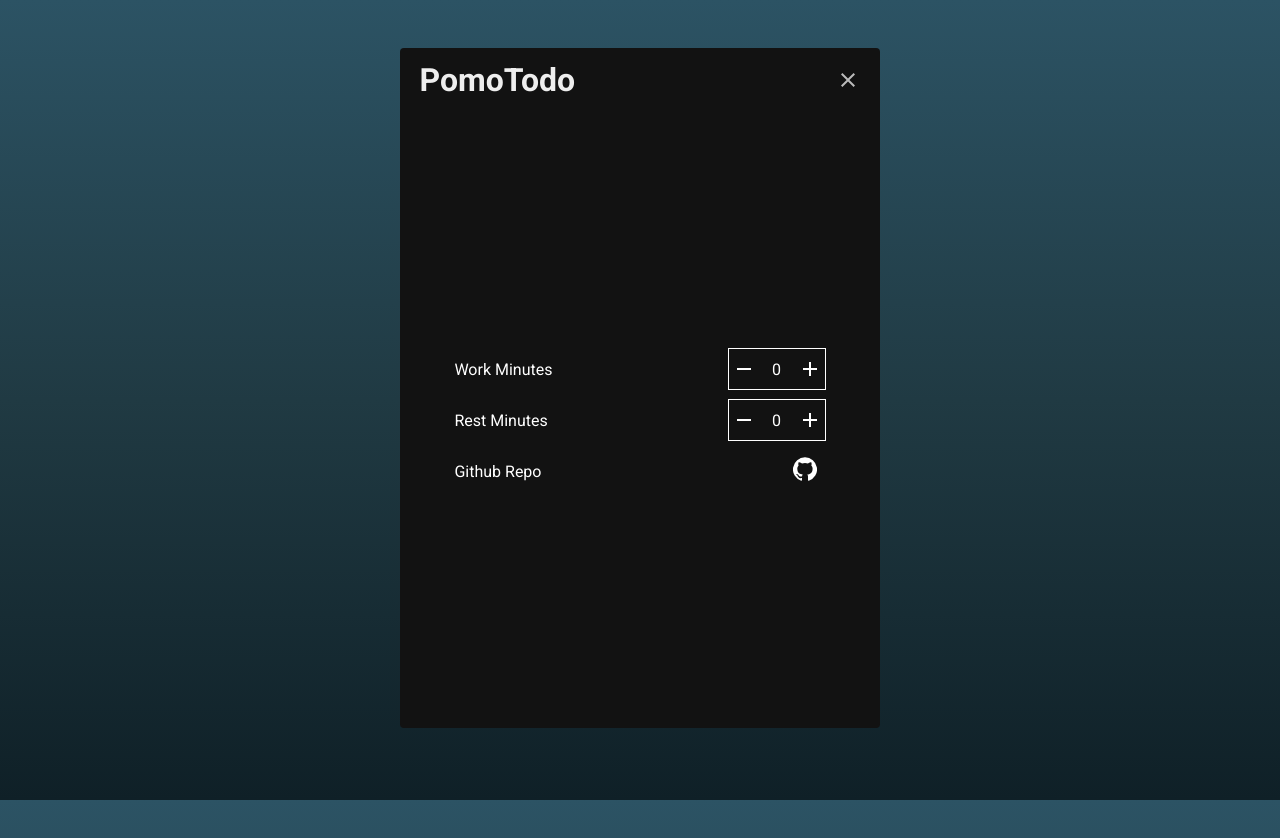
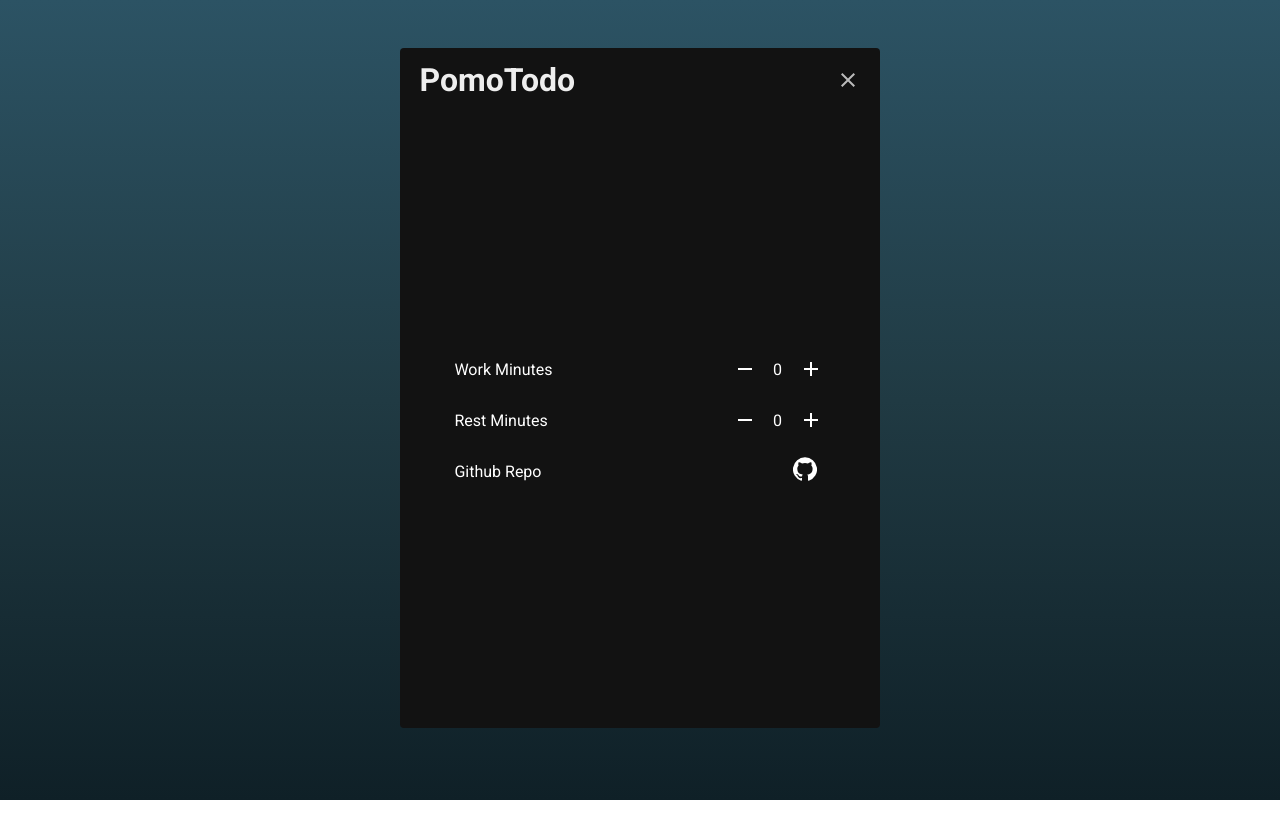
Before and after one commit to naznsan/pomotodo, a React (Create React App) app: page / in a window 1280 px wide. Shown: the top 838 px of the page. After the commit the page ends 800 px from the top, so only its background shows below. Built offline with nearby package versions, Linux system fonts and the light colour scheme.

Commit message:
Remove weird padding bug

```diff
--- a/src/App.css
+++ b/src/App.css
@@ -1,7 +1,8 @@
 .App {
-    text-align: center;
-    margin: 3em auto;
-    width: 30em;
-    height: 85%;
-    font-family: 'Roboto';
+	text-align: center;
+	margin: 0 auto;
+	padding-top: 3em;
+	width: 30em;
+	height: 85%;
+	font-family: "Roboto";
 }
--- a/src/navbar/NumberInput.js
+++ b/src/navbar/NumberInput.js
@@ -5,7 +5,6 @@ import { withStyles } from "@material-ui/styles";
 
 const styles = {
 	NumberInput: {
-		border: "1px solid white",
 		width: "6em",
 		height: "2.5em",
 		display: "flex",
@@ -58,17 +57,12 @@ class NumberInput extends Component {
 		const { classes } = this.props;
 
 		return (
-			<div className={classes.NumberInput}>
+			<div className={classes.NumberInput} onWheel={this.handleScroll}>
 				<RemoveIcon
 					className={classes.minusButton}
 					onClick={this.handleSubtract}
 				/>
-				<p
-					className={classes.numberDisplay}
-					onWheel={this.handleScroll}
-				>
-					{currNumber}
-				</p>
+				<p className={classes.numberDisplay}>{currNumber}</p>
 				<AddIcon
 					className={classes.plusButton}
 					onClick={this.handleAdd}
```
Also changed, not shown: src/index.css (indentation only).
